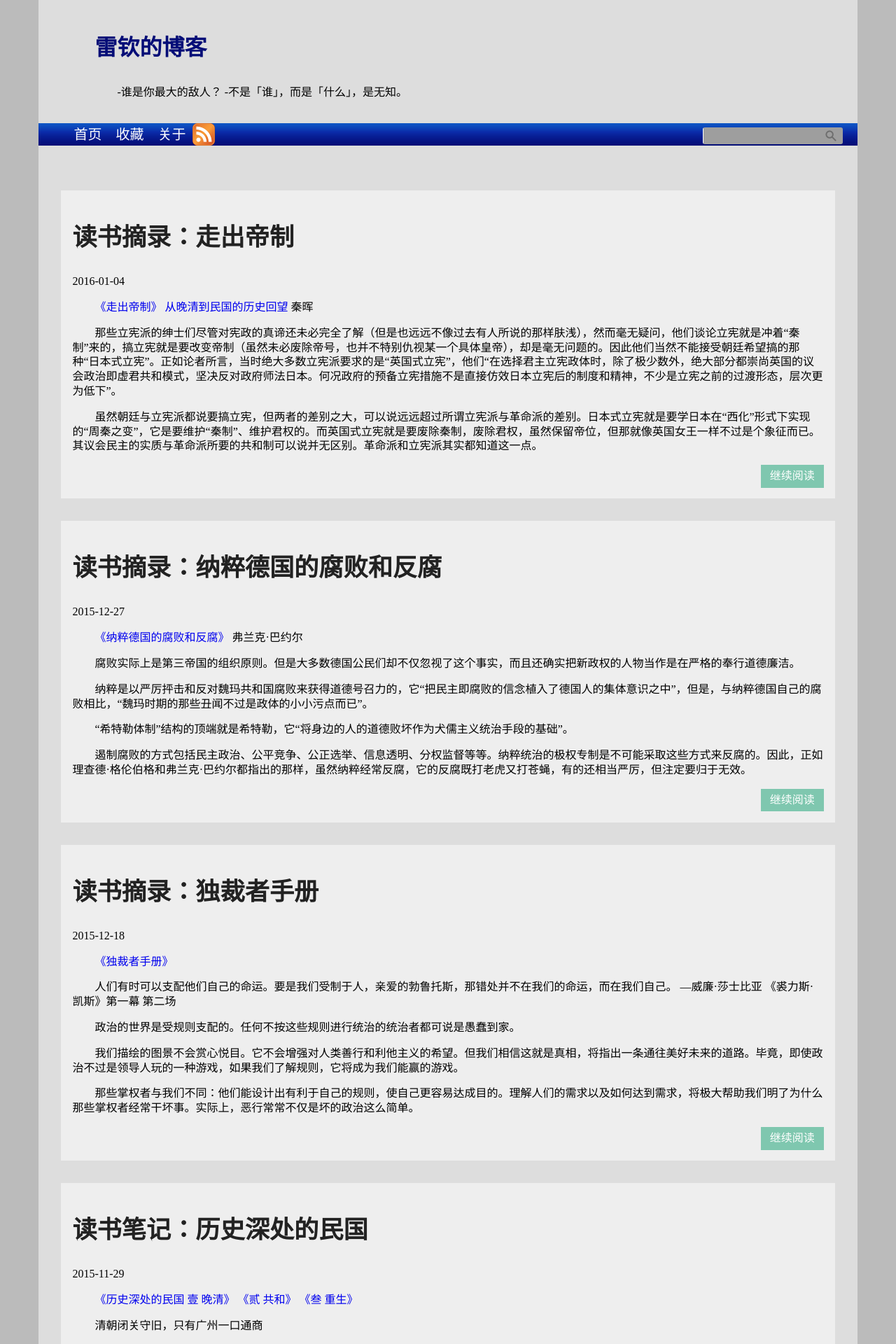
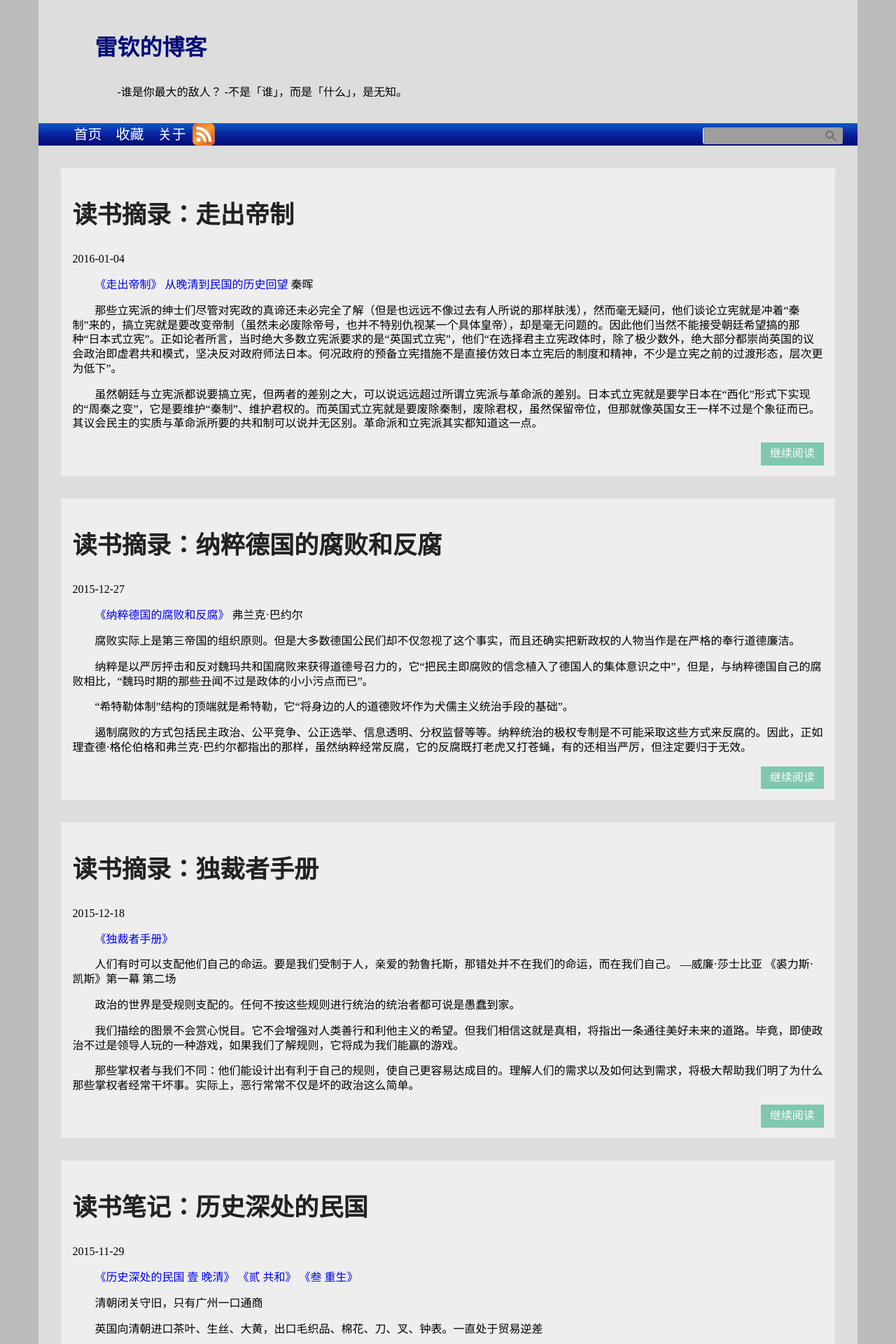
Before and after one commit to leiqin/leiqin.github.io, a Jekyll site: the page built from index.html, in a window 1280 px wide. Shown: the top 1920 px of the page at 70% size. Built offline with Jekyll 4.4.1, drawn with Linux system fonts in a browser that asks for light colours; the list of posts is cut into pages by our own code; comment, search, counter and statistics services are not loaded; grey boxes are pictures that could not be loaded.

Commit message:
_ 小修改，修改样式

```diff
--- a/index.html
+++ b/index.html
@@ -16,7 +16,7 @@ layout: index
 {% endif %}
 </div>
 {% endfor %}
-<div style="margin-top:1em">
+<div style="margin-top:1em;height:2em">
 <div style="display:inline">
 <a class="button-link" href="/all.html">所有文章</a>
 </div>
--- a/static/css/default.css
+++ b/static/css/default.css
@@ -180,6 +180,6 @@ a.index:hover {
 
 .index-article {
 	background: #eeeeee;
-	margin: 2em 0em;
+	margin: 0em 0em 2em 0em;
 	padding: 1em 1em;
 }
```
